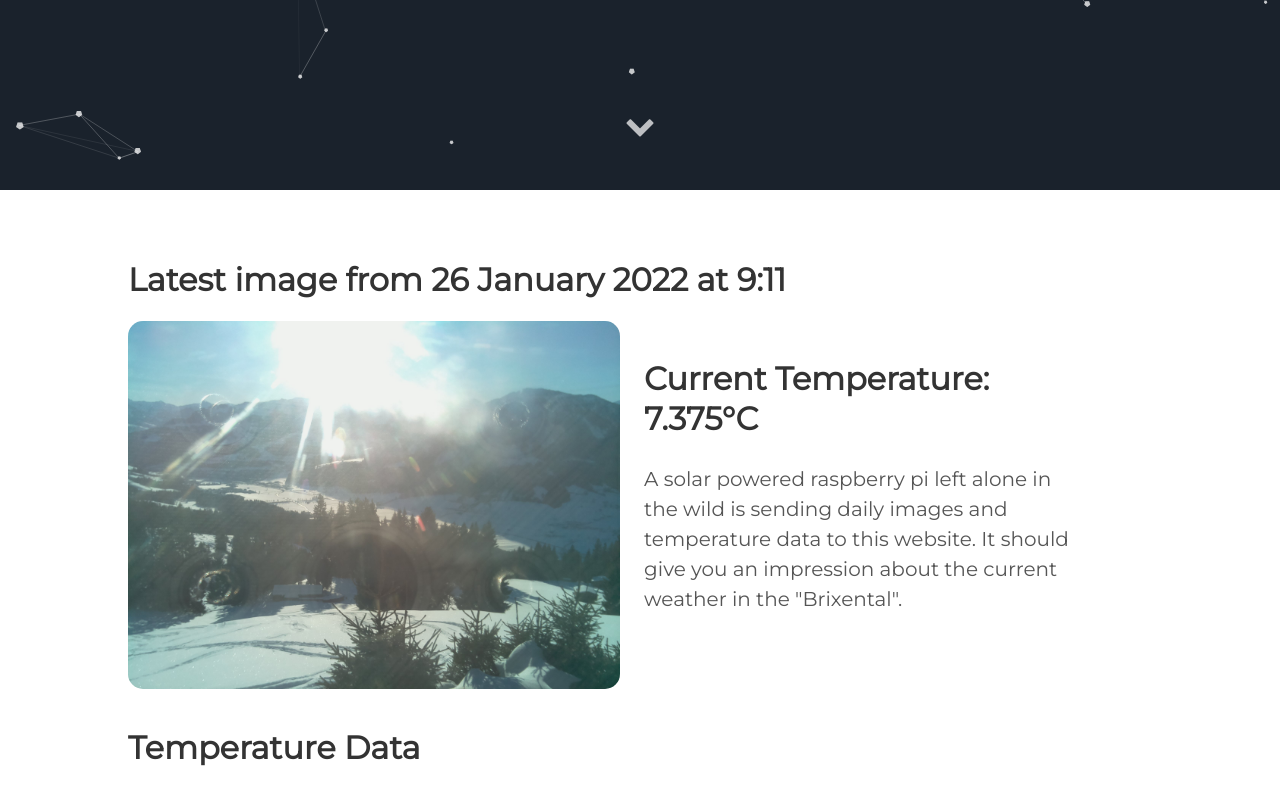
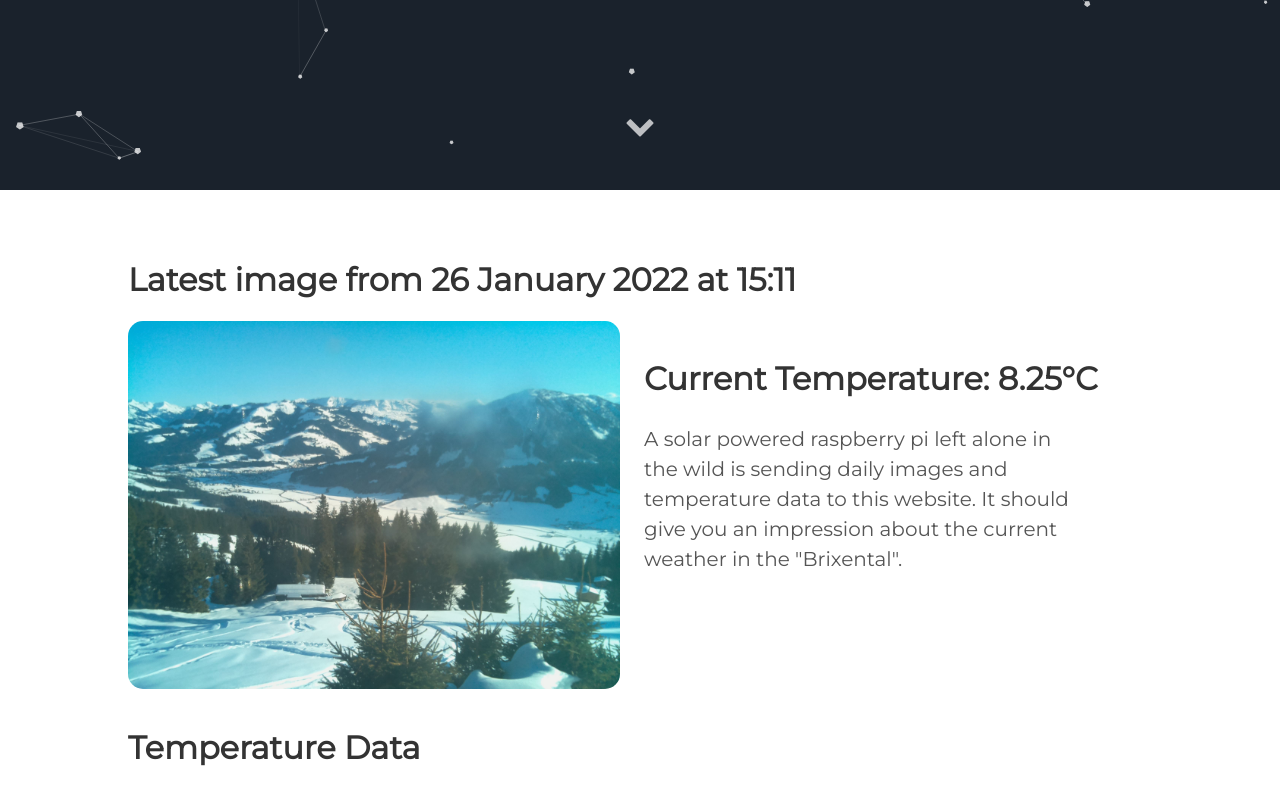
Before and after one commit to vektorious/vektorious.github.io, a Jekyll site: the page built from resources/huette.md, in a window 1280 px wide and 900 px high, scrolled down 710 px. Shown: the top 805 px of the window. Built offline with Jekyll 4.4.1, drawn with Linux system fonts in a browser that asks for light colours.

Commit message:
I'm a bot beep boop

```diff
--- a/resources/huette.md
+++ b/resources/huette.md
@@ -6,13 +6,13 @@
 description: 'Live image from the Austrian alps'
 twitter_text: ' '
 ---
-## Latest image from 26 January 2022 at  9:11
+## Latest image from 26 January 2022 at 15:11
 <div class="huette">
   <div class="huette-image">
     <img src="{{ "/assets/img/huette.jpg" | prepend: site.baseurl }}">
   </div>
   <div class="huette-text">
-        <h2>Current Temperature: 7.375°C</h2>
+        <h2>Current Temperature: 8.25°C</h2>
         <p>A solar powered raspberry pi left alone in the wild is sending daily images and temperature data to this website. It should give you an impression about the current weather in the "Brixental".</p>
 
   </div>
```
Also changed, not shown: rpi-script/2022-01-26_150936.txt (renamed from rpi-script/2022-01-26_090936.txt, +5 -5 lines), rpi-script/huette.md (+2 -2 lines), assets/img/huette.jpg, assets/img/temp_plot.png, rpi-script/temp_plot.png, 1 other file.
